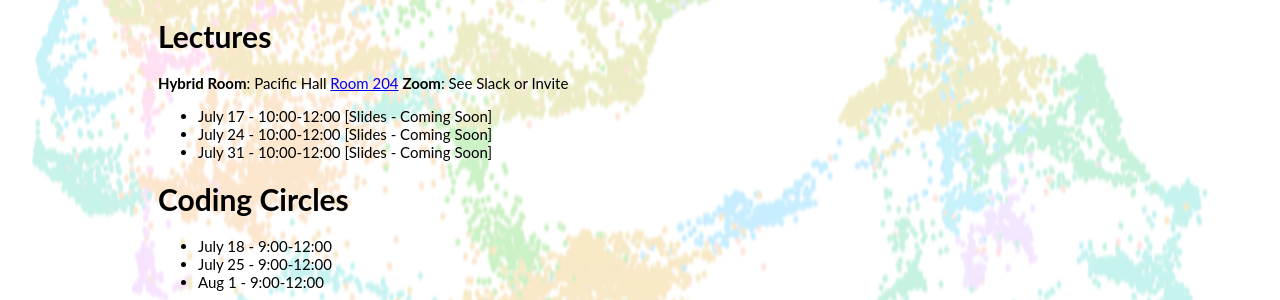
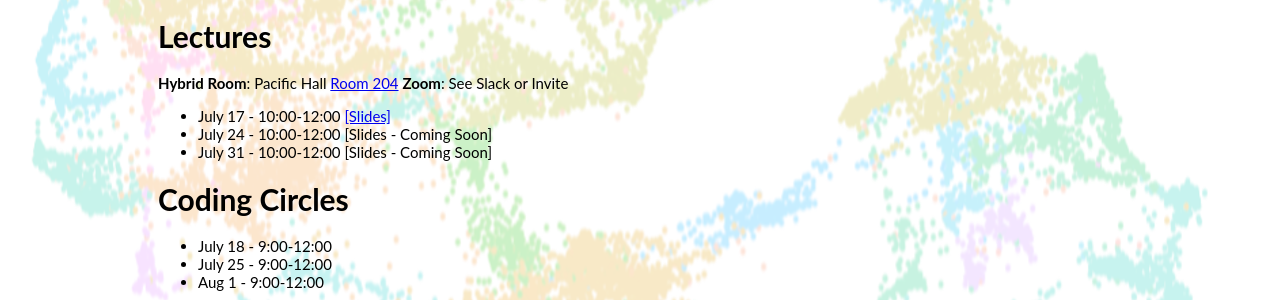
Before and after one commit to lillian-aoki/NetNeuro2023, a Jekyll site: the page built from docs/index.md, in a window 1280 px wide and 1070 px high. Shown: the part 268-568 px from the top of the window. Built offline with Jekyll 4.4.1, drawn with Linux system fonts in a browser that asks for light colours.

Commit message:
Update index.md
Add Slide Link

```diff
--- a/docs/index.md
+++ b/docs/index.md
@@ -17,7 +17,7 @@ filename: index.md
 **Room**: Pacific Hall [Room 204](https://map.uoregon.edu/e874ae0dd)
 **Zoom**: See Slack or Invite
 
-* July 17 - 10:00-12:00 [Slides - Coming Soon]
+* July 17 - 10:00-12:00 [\[Slides\]](https://github.com/UO-Data-Science/NetNeuro2023/raw/main/docs/slides/Good_Data_Practices.pptx)
 * July 24 - 10:00-12:00 [Slides - Coming Soon]
 * July 31 - 10:00-12:00 [Slides - Coming Soon]
 
```
